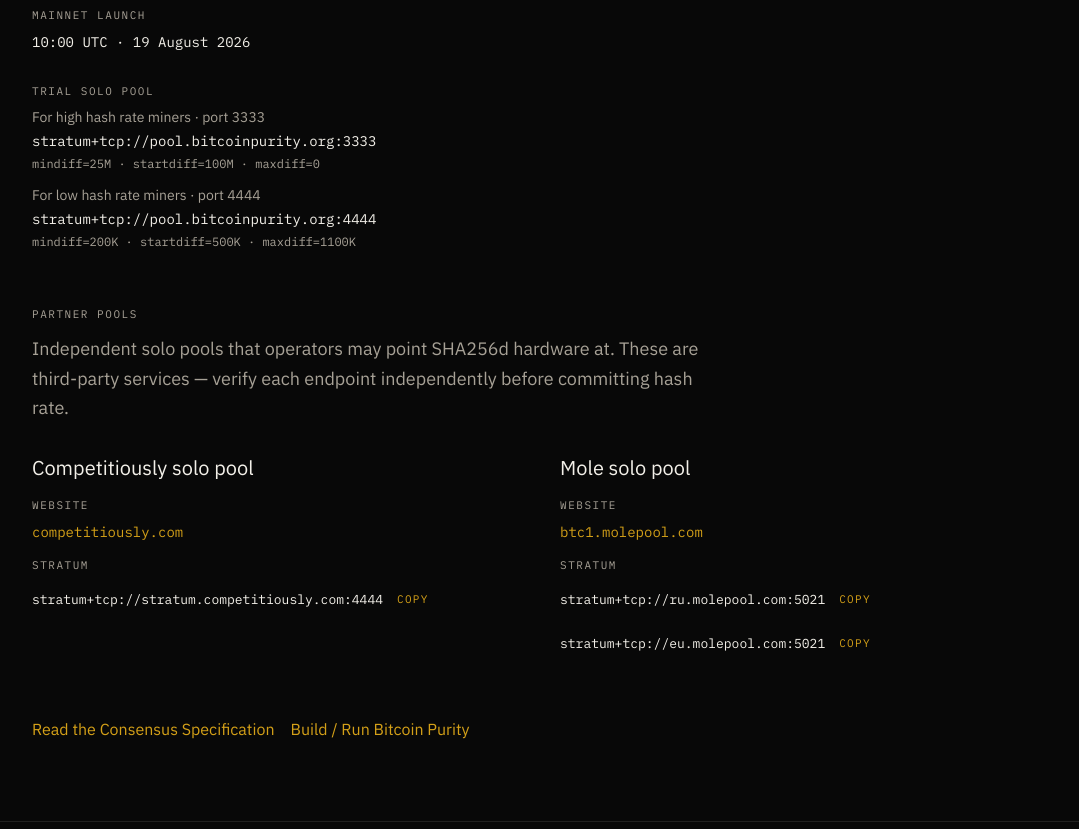
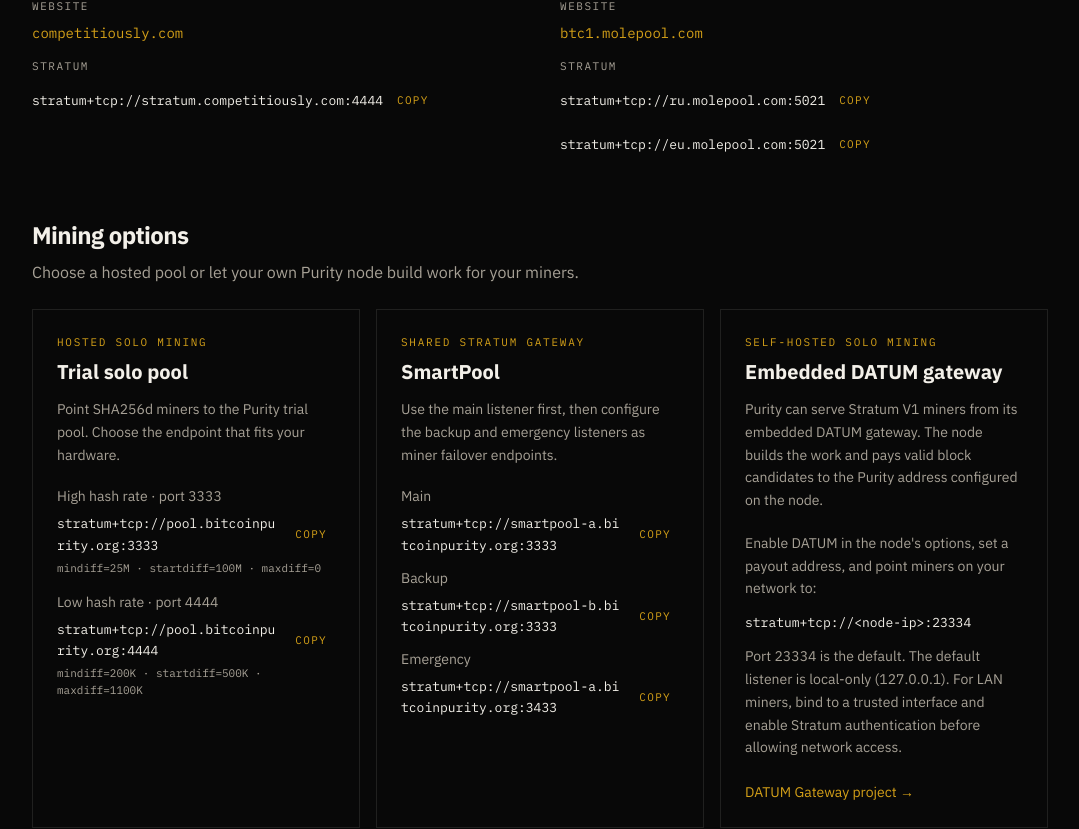
Before and after one commit to BitcoinPurity/website, a Next.js app: page /miners in a window 1280 px wide. Shown: the part 2152-2981 px from the top of the page, without its empty margins (100-1179 px from the left). Built offline with nearby package versions, Linux system fonts and the light colour scheme.

Commit message:
Add SmartPool and DATUM mining options to miners page

```diff
--- a/src/app/miners/page.tsx
+++ b/src/app/miners/page.tsx
@@ -9,6 +9,12 @@
 import { PARTNER_POOLS } from "@/content/links";
 import { protocol } from "@/content/protocol";
 import { pageMeta } from "@/lib/meta";
+
+const smartPoolEndpoints = [
+  { label: "Main", url: "stratum+tcp://smartpool-a.bitcoinpurity.org:3333" },
+  { label: "Backup", url: "stratum+tcp://smartpool-b.bitcoinpurity.org:3333" },
+  { label: "Emergency", url: "stratum+tcp://smartpool-a.bitcoinpurity.org:3433" },
+] as const;
 
 export const metadata = pageMeta(
   "For Miners",
@@ -25,7 +31,7 @@
         not intentionally invalidated by an algorithm switch.
       </PageHeader>
       <Container className="space-y-14 py-16 sm:py-20">
-        <LaunchPanel className="max-w-2xl" />
+        <LaunchPanel className="max-w-2xl" showTrialSoloPool={false} />
         <section className="max-w-2xl space-y-5 text-lg leading-relaxed text-muted">
           <p>
             <StatusBadge kind="unchanged" />
@@ -37,11 +43,9 @@
           </p>
           <p>
             Mining involves substantial technical and economic risk. This page
-            does not promise returns. The trial solo pool is provided for
-            operators who want to point SHA256d hardware at Purity mainnet.
-            Use the high-hash-rate endpoint by default, or the low-hash-rate
-            endpoint for smaller hardware. Verify the endpoint independently
-            before committing hash rate.
+            does not promise returns. Miners can use the hosted trial solo pool,
+            SmartPool, or run DATUM on their own Purity node. Verify the
+            endpoint and payout settings before committing hash rate.
           </p>
           <p>
             The design avoids unnecessarily invalidating existing SHA256 mining
@@ -82,33 +86,6 @@
               <time dateTime={protocol.launch.isoUtc}>
                 {protocol.launch.timeLabel} · {protocol.launch.dateLabel}
               </time>
-            </dd>
-          </div>
-          <div className="sm:col-span-2">
-            <dt className="text-[11px] tracking-[0.14em] text-muted uppercase">
-              Trial solo pool
-            </dt>
-            <dd className="mt-2 space-y-3 text-ink">
-              <div>
-                <p className="font-sans text-sm text-muted">
-                  For high hash rate miners · port{" "}
-                  {protocol.launch.trialSoloPool.port}
-                </p>
-                <p className="mt-1">{protocol.launch.trialSoloPool.url}</p>
-                <p className="mt-1 text-[12px] text-muted">
-                  {`mindiff=${protocol.launch.trialSoloPool.mindiff} · startdiff=${protocol.launch.trialSoloPool.startdiff} · maxdiff=${protocol.launch.trialSoloPool.maxdiff}`}
-                </p>
-              </div>
-              <div>
-                <p className="font-sans text-sm text-muted">
-                  For low hash rate miners · port{" "}
-                  {protocol.launch.trialSoloPoolLowHash.port}
-                </p>
-                <p className="mt-1">{protocol.launch.trialSoloPoolLowHash.url}</p>
-                <p className="mt-1 text-[12px] text-muted">
-                  {`mindiff=${protocol.launch.trialSoloPoolLowHash.mindiff} · startdiff=${protocol.launch.trialSoloPoolLowHash.startdiff} · maxdiff=${protocol.launch.trialSoloPoolLowHash.maxdiff}`}
-                </p>
-              </div>
             </dd>
           </div>
         </dl>
@@ -153,6 +130,123 @@
             ))}
           </div>
         </section>
+        <section className="space-y-6" aria-labelledby="mining-options-title">
+          <div>
+            <h2
+              id="mining-options-title"
+              className="font-sans text-2xl font-bold tracking-tight text-ink"
+            >
+              Mining options
+            </h2>
+            <p className="mt-2 max-w-3xl leading-relaxed text-muted">
+              Choose a hosted pool or let your own Purity node build work for
+              your miners.
+            </p>
+          </div>
+          <div className="grid gap-4 md:grid-cols-2 xl:grid-cols-3">
+            <article
+              id="trial-solo-pool"
+              className="scroll-mt-28 space-y-5 border border-line p-5 sm:p-6"
+            >
+              <div>
+                <p className="font-mono text-[11px] tracking-[0.16em] text-gold uppercase">
+                  Hosted solo mining
+                </p>
+                <h3 className="mt-2 text-xl font-bold text-ink">
+                  Trial solo pool
+                </h3>
+                <p className="mt-3 text-sm leading-relaxed text-muted">
+                  Point SHA256d miners to the Purity trial pool. Choose the
+                  endpoint that fits your hardware.
+                </p>
+              </div>
+              <div className="space-y-4">
+                <div>
+                  <p className="text-sm text-muted">
+                    High hash rate · port {protocol.launch.trialSoloPool.port}
+                  </p>
+                  <div className="mt-1">
+                    <CopyableMono value={protocol.launch.trialSoloPool.url} />
+                  </div>
+                  <p className="mt-1 font-mono text-[11px] text-muted">
+                    {`mindiff=${protocol.launch.trialSoloPool.mindiff} · startdiff=${protocol.launch.trialSoloPool.startdiff} · maxdiff=${protocol.launch.trialSoloPool.maxdiff}`}
+                  </p>
+                </div>
+                <div>
+                  <p className="text-sm text-muted">
+                    Low hash rate · port{" "}
+                    {protocol.launch.trialSoloPoolLowHash.port}
+                  </p>
+                  <div className="mt-1">
+                    <CopyableMono
+                      value={protocol.launch.trialSoloPoolLowHash.url}
+                    />
+                  </div>
+                  <p className="mt-1 font-mono text-[11px] text-muted">
+                    {`mindiff=${protocol.launch.trialSoloPoolLowHash.mindiff} · startdiff=${protocol.launch.trialSoloPoolLowHash.startdiff} · maxdiff=${protocol.launch.trialSoloPoolLowHash.maxdiff}`}
+                  </p>
+                </div>
+              </div>
+            </article>
+            <article className="space-y-5 border border-line p-5 sm:p-6">
+              <div>
+                <p className="font-mono text-[11px] tracking-[0.16em] text-gold uppercase">
+                  Shared Stratum gateway
+                </p>
+                <h3 className="mt-2 text-xl font-bold text-ink">SmartPool</h3>
+                <p className="mt-3 text-sm leading-relaxed text-muted">
+                  Use the main listener first, then configure the backup and
+                  emergency listeners as miner failover endpoints.
+                </p>
+              </div>
+              <dl className="space-y-3">
+                {smartPoolEndpoints.map((endpoint) => (
+                  <div key={endpoint.label}>
+                    <dt className="text-sm text-muted">{endpoint.label}</dt>
+                    <dd className="mt-1">
+                      <CopyableMono value={endpoint.url} />
+                    </dd>
+                  </div>
+                ))}
+              </dl>
+            </article>
+            <article className="space-y-5 border border-line p-5 sm:p-6">
+              <div>
+                <p className="font-mono text-[11px] tracking-[0.16em] text-gold uppercase">
+                  Self-hosted solo mining
+                </p>
+                <h3 className="mt-2 text-xl font-bold text-ink">
+                  Embedded DATUM gateway
+                </h3>
+                <p className="mt-3 text-sm leading-relaxed text-muted">
+                  Purity can serve Stratum V1 miners from its embedded DATUM
+                  gateway. The node builds the work and pays valid block
+                  candidates to the Purity address configured on the node.
+                </p>
+              </div>
+              <div className="space-y-3 text-sm leading-relaxed text-muted">
+                <p>
+                  Enable DATUM in the node&apos;s options, set a payout address,
+                  and point miners on your network to:
+                </p>
+                <p className="break-all font-mono text-[13px] text-ink">
+                  stratum+tcp://&lt;node-ip&gt;:23334
+                </p>
+                <p>
+                  Port 23334 is the default. The default listener is local-only
+                  (127.0.0.1). For LAN miners, bind to a trusted interface and
+                  enable Stratum authentication before allowing network access.
+                </p>
+              </div>
+              <ExternalLink
+                href="https://github.com/OCEAN-xyz/datum_gateway"
+                className="inline-flex text-sm text-gold hover:text-ink"
+              >
+                DATUM Gateway project →
+              </ExternalLink>
+            </article>
+          </div>
+        </section>
         <div className="flex flex-wrap gap-4">
           <ExternalLink href={protocol.docs.consensus} className="text-gold">
             Read the Consensus Specification
--- a/src/components/LaunchPanel.tsx
+++ b/src/components/LaunchPanel.tsx
@@ -7,7 +7,13 @@
   releaseTagUrl,
 } from "@/content/protocol";
 
-export function LaunchPanel({ className = "" }: { className?: string }) {
+export function LaunchPanel({
+  className = "",
+  showTrialSoloPool = true,
+}: {
+  className?: string;
+  showTrialSoloPool?: boolean;
+}) {
   const { launch, version } = protocol;
 
   return (
@@ -98,6 +104,7 @@
             <span className="font-mono text-ink">-reindex</span>.
           </p>
         </div>
+        {showTrialSoloPool ? (
           <div
             id="trial-solo-pool"
             className="scroll-mt-28 px-5 py-5 sm:px-6"
@@ -131,6 +138,7 @@
               </div>
             </dd>
           </div>
+        ) : null}
       </dl>
     </aside>
   );
```
Lines whose indentation alone changed are shown as unchanged.
